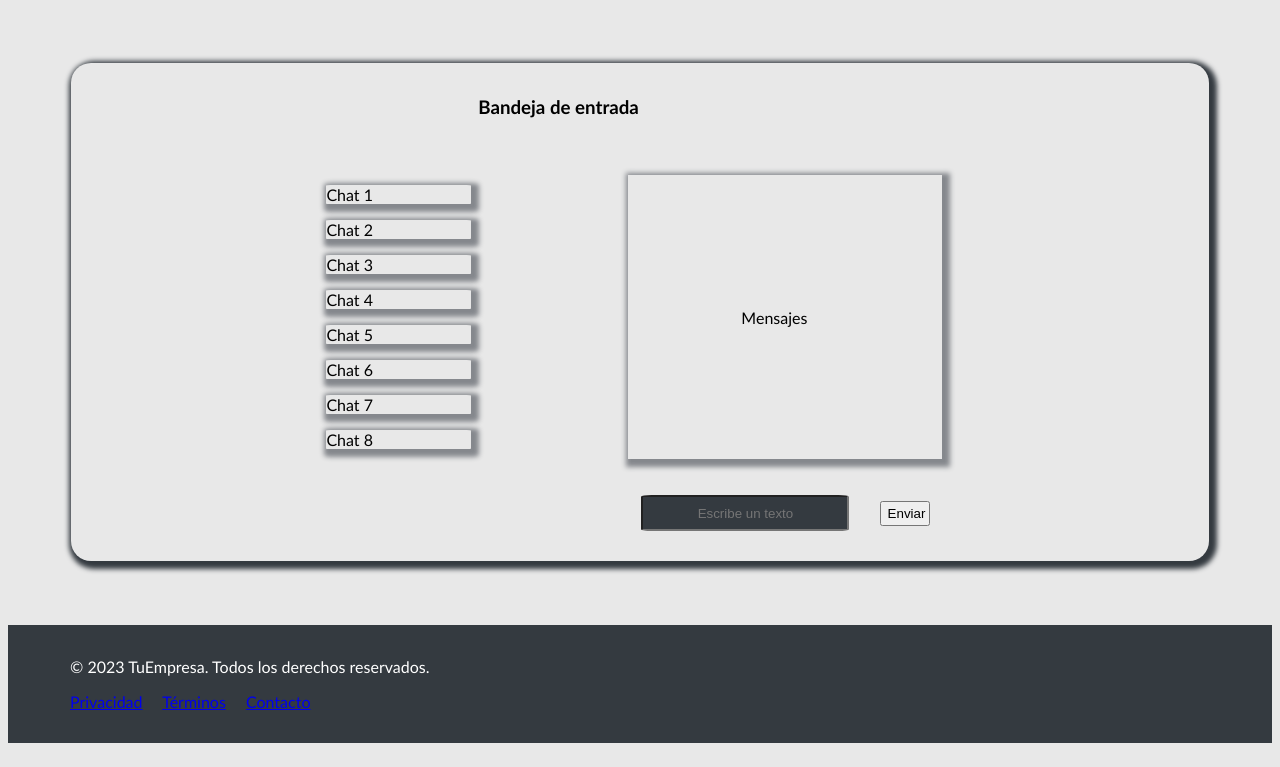
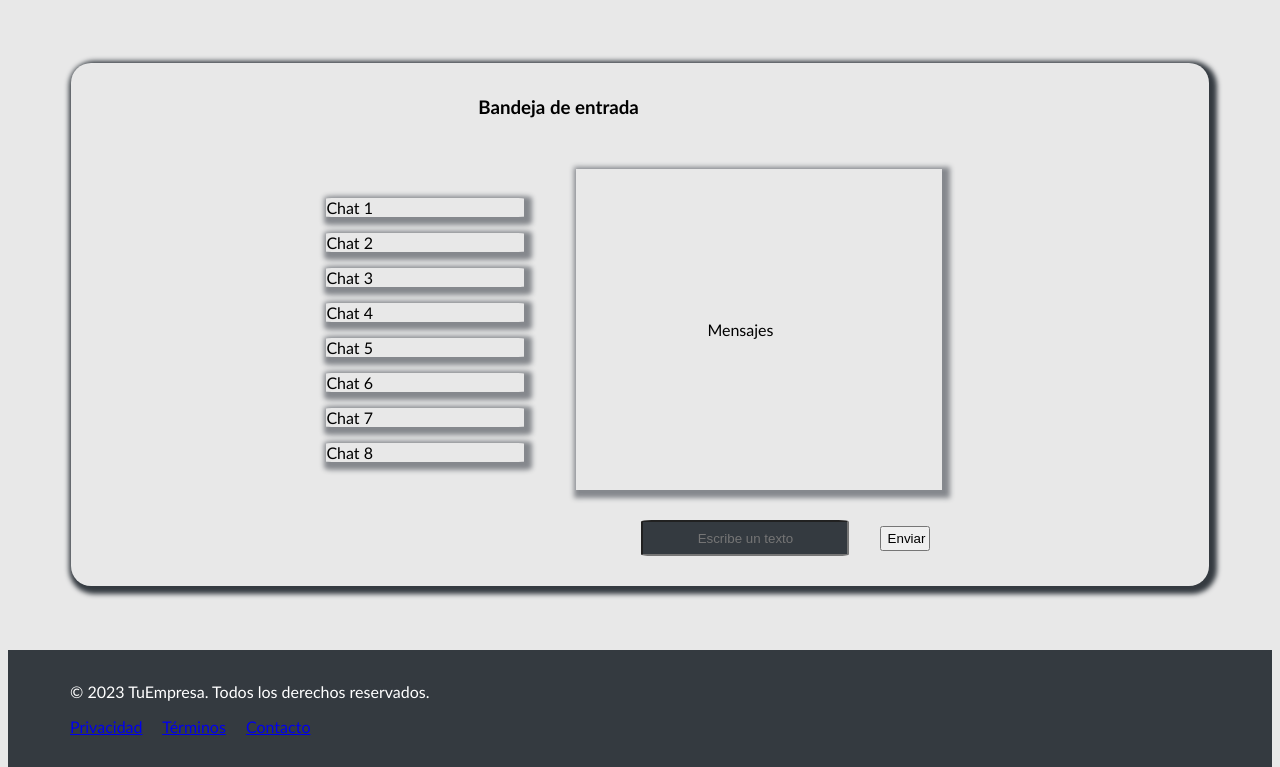
Before and after one commit to dedli54/BDM-CAPA, a PHP site: page /chat.html in a window 1280 px wide. Shown: the top 767 px of the page. Run offline with PHP 8.4, Linux system fonts and the light colour scheme.

Commit message:
este... si

```diff
--- a/Views(Ventanas y JS)/CSS/chat.css
+++ b/Views(Ventanas y JS)/CSS/chat.css
@@ -13,7 +13,8 @@ h3{
 .mensajes{
     border-radius: 3%;
     box-shadow: 3px 3px 5px 5px #85888d;
-    height: 70%;
+    height: 250%;
+    width: 200%;
 }
 
 .ejemplo{
--- a/Views(Ventanas y JS)/chat.html
+++ b/Views(Ventanas y JS)/chat.html
@@ -17,8 +17,8 @@
 
             </nav>
             <div class="row align-items-center">
-                <div class="col-6">
-                    <div class="col-6">
+                <div class="col-5">
+                    <div class="col-5">
                         <p class="mensajes">Chat 1</p>
                         <p class="mensajes">Chat 2</p>
                         <p class="mensajes">Chat 3</p>
@@ -29,7 +29,7 @@
                         <p class="mensajes">Chat 8</p>
                     </div>
                 </div>
-                <div class="col-6 mensaje">
+                <div class="col-7 mensaje">
                     <p class="ejemplo">Mensajes</p>
                 </div>
                     <div class="enviar">
```
